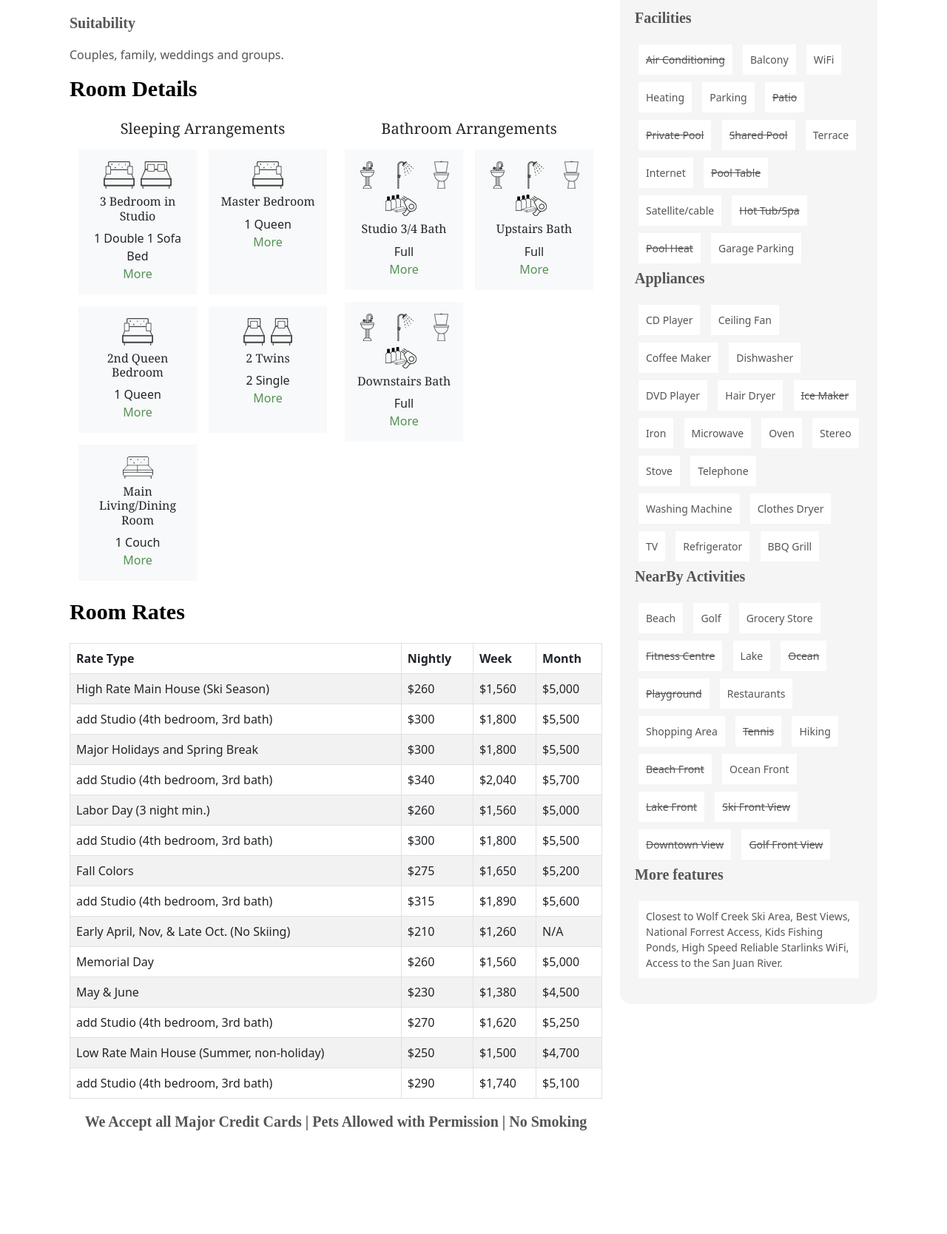
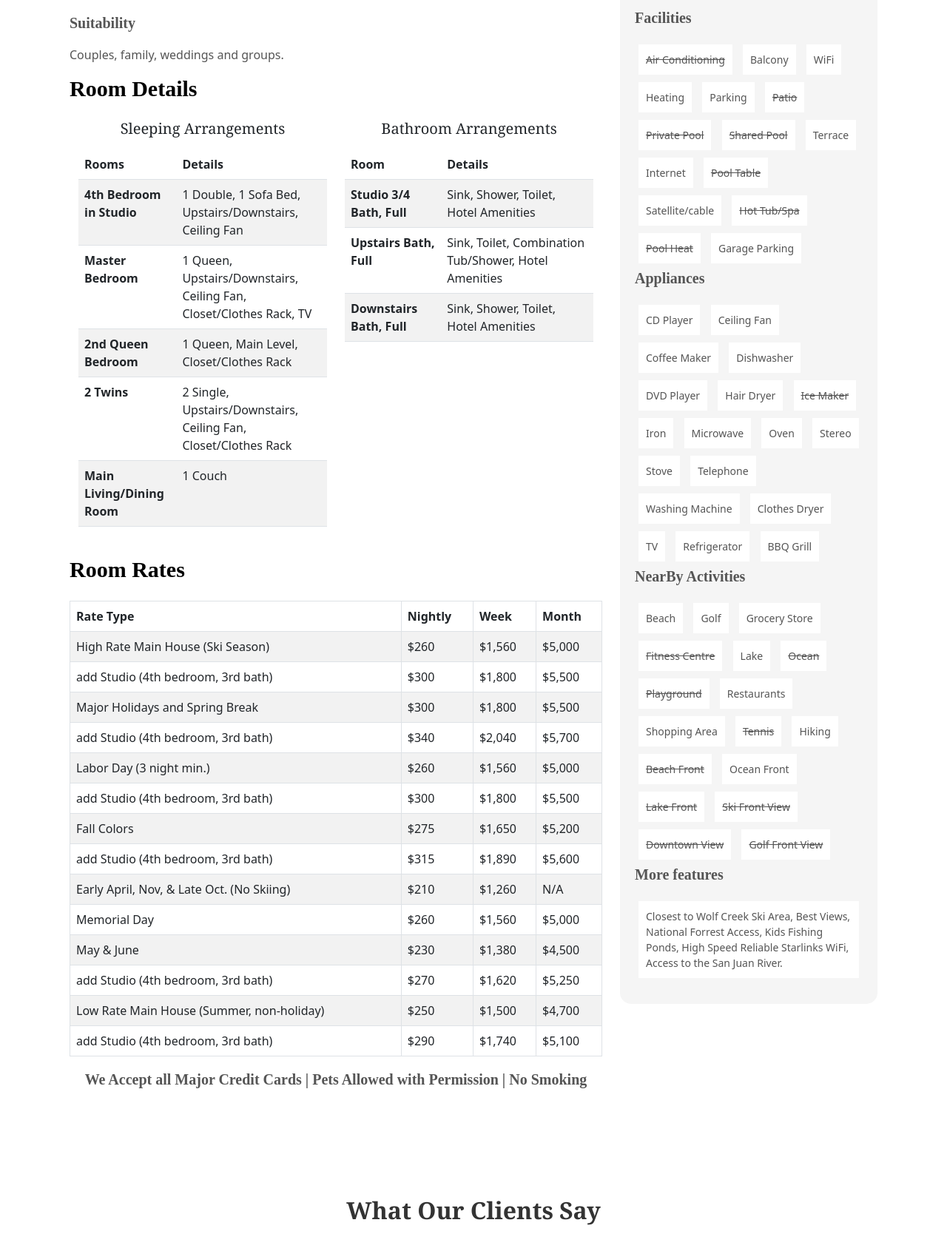
Before and after one commit to devaakash1205/pagosa-cabin, a PHP site: page /rooms.php in a window 1280 px wide. Shown: the part 1604-3272 px from the top of the page at 74% size. Run offline with PHP 8.4, Linux system fonts and the light colour scheme; data that the repository does not hold is empty.

Commit message:
updated room page

```diff
--- a/rooms.php
+++ b/rooms.php
@@ -13,6 +13,7 @@
     ?>
     <title>Pagosa Cabin | Room</title>
 </head>
+
 <body>
     <?php
     include("header.php");
@@ -109,7 +110,7 @@
                                 <!-- Sleeping Arrangements -->
                                 <div class="col-lg-6 col-md-12">
                                     <h5 class="text-center mb-3">Sleeping Arrangements</h5>
-                                    <div class="row g-3">
+                                    <!-- <div class="row g-3">
                                         <div class="col-lg-6 col-md-6 col-sm-12">
                                             <div class="bg-light text-dark text-center custom-box p-3 h-100">
                                                 <div class="d-flex justify-content-center">
@@ -167,13 +168,45 @@
                                                 <a href="javascript:void(0);" class="custom-style">More</a>
                                             </div>
                                         </div>
-                                    </div>
+                                    </div> -->
+
+                                    <table class="table table-striped">
+                                        <thead>
+                                            <tr>
+                                                <th scope="col"><strong>Rooms</strong></th>
+                                                <th scope="col"><strong>Details</strong></th>
+                                            </tr>
+                                        </thead>
+                                        <tbody>
+                                            <tr>
+                                                <td><strong>4th Bedroom in Studio</strong></td>
+                                                <td>1 Double, 1 Sofa Bed, Upstairs/Downstairs, Ceiling Fan</td>
+                                            </tr>
+                                            <tr>
+                                                <td><strong>Master Bedroom</strong></td>
+                                                <td>1 Queen, Upstairs/Downstairs, Ceiling Fan, Closet/Clothes Rack, TV
+                                                </td>
+                                            </tr>
+                                            <tr>
+                                                <td><strong>2nd Queen Bedroom</strong></td>
+                                                <td>1 Queen, Main Level, Closet/Clothes Rack</td>
+                                            </tr>
+                                            <tr>
+                                                <td><strong>2 Twins</strong></td>
+                                                <td>2 Single, Upstairs/Downstairs, Ceiling Fan, Closet/Clothes Rack</td>
+                                            </tr>
+                                            <tr>
+                                                <td><strong>Main Living/Dining Room</strong></td>
+                                                <td>1 Couch</td>
+                                            </tr>
+                                        </tbody>
+                                    </table>
                                 </div>
 
                                 <!-- Bathroom Arrangements -->
                                 <div class="col-lg-6 col-md-12">
                                     <h5 class="text-center mb-3">Bathroom Arrangements</h5>
-                                    <div class="row g-3">
+                                    <!-- <div class="row g-3">
                                         <div class="col-lg-6 col-md-6 col-sm-12">
                                             <div class="bg-light text-dark text-center custom-box p-3 h-100">
                                                 <div class="d-flex justify-content-center">
@@ -219,7 +252,29 @@
                                                 <a href="javascript:void(0);" class="custom-style">More</a>
                                             </div>
                                         </div>
-                                    </div>
+                                    </div> -->
+                                    <table class="table table-striped">
+                                        <thead>
+                                            <tr>
+                                                <th scope="col"><strong>Room</strong></th>
+                                                <th scope="col"><strong>Details</strong></th>
+                                            </tr>
+                                        </thead>
+                                        <tbody>
+                                            <tr>
+                                                <td><strong>Studio 3/4 Bath, Full</strong></td>
+                                                <td>Sink, Shower, Toilet, Hotel Amenities</td>
+                                            </tr>
+                                            <tr>
+                                                <td><strong>Upstairs Bath, Full</strong></td>
+                                                <td>Sink, Toilet, Combination Tub/Shower, Hotel Amenities</td>
+                                            </tr>
+                                            <tr>
+                                                <td><strong>Downstairs Bath, Full</strong></td>
+                                                <td>Sink, Shower, Toilet, Hotel Amenities</td>
+                                            </tr>
+                                        </tbody>
+                                    </table>
                                 </div>
                             </div>
                         </div>
@@ -408,8 +463,7 @@
                                         </div>
                                     </div>
                                     <div class="col-lg-12 col-sm-12 col-md-12">
-                                        <button type="submit" class="default-btn btn-bg-three"
-                                            name="submit_booking">
+                                        <button type="submit" class="default-btn btn-bg-three" name="submit_booking">
                                             Book Now
                                         </button>
                                     </div>
```
